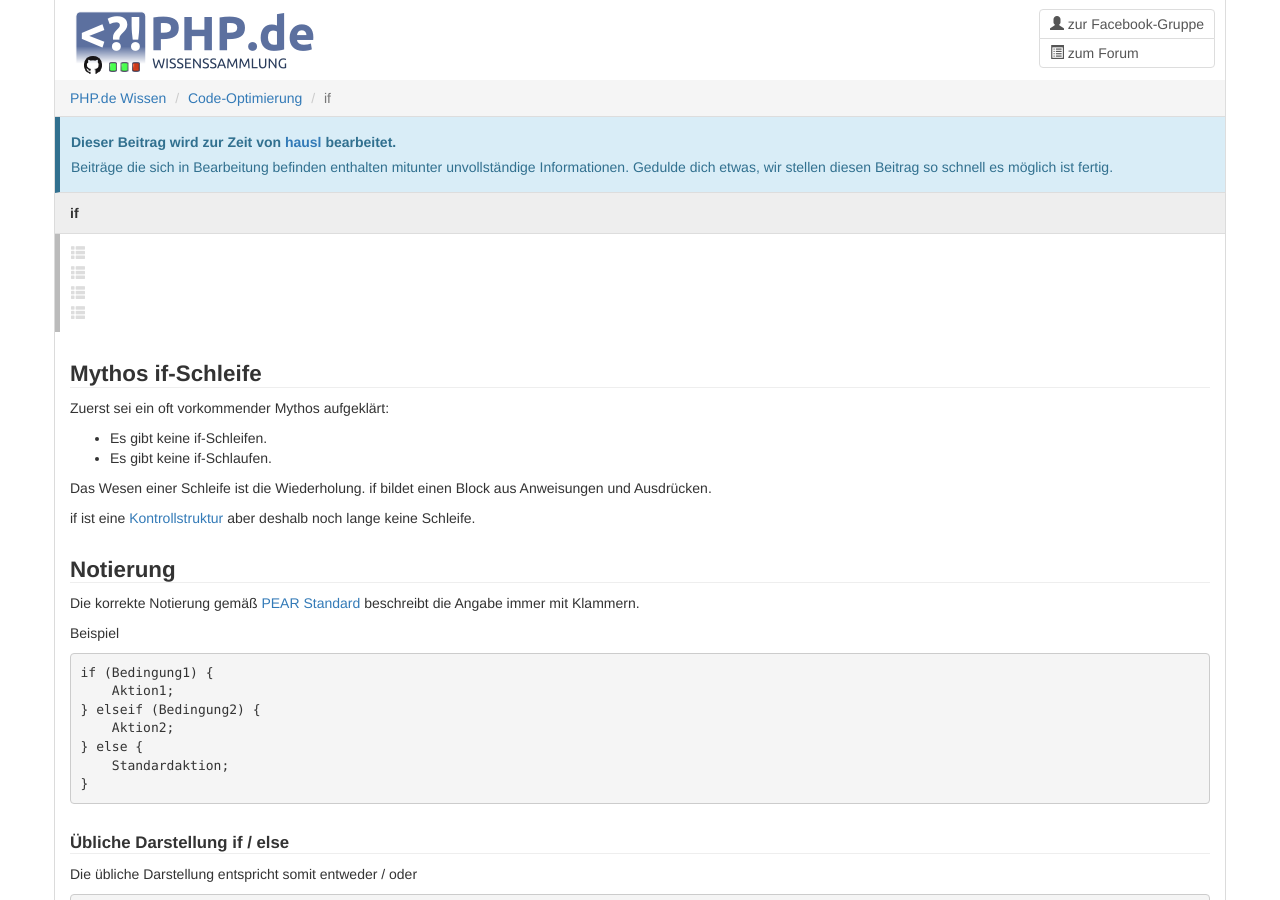
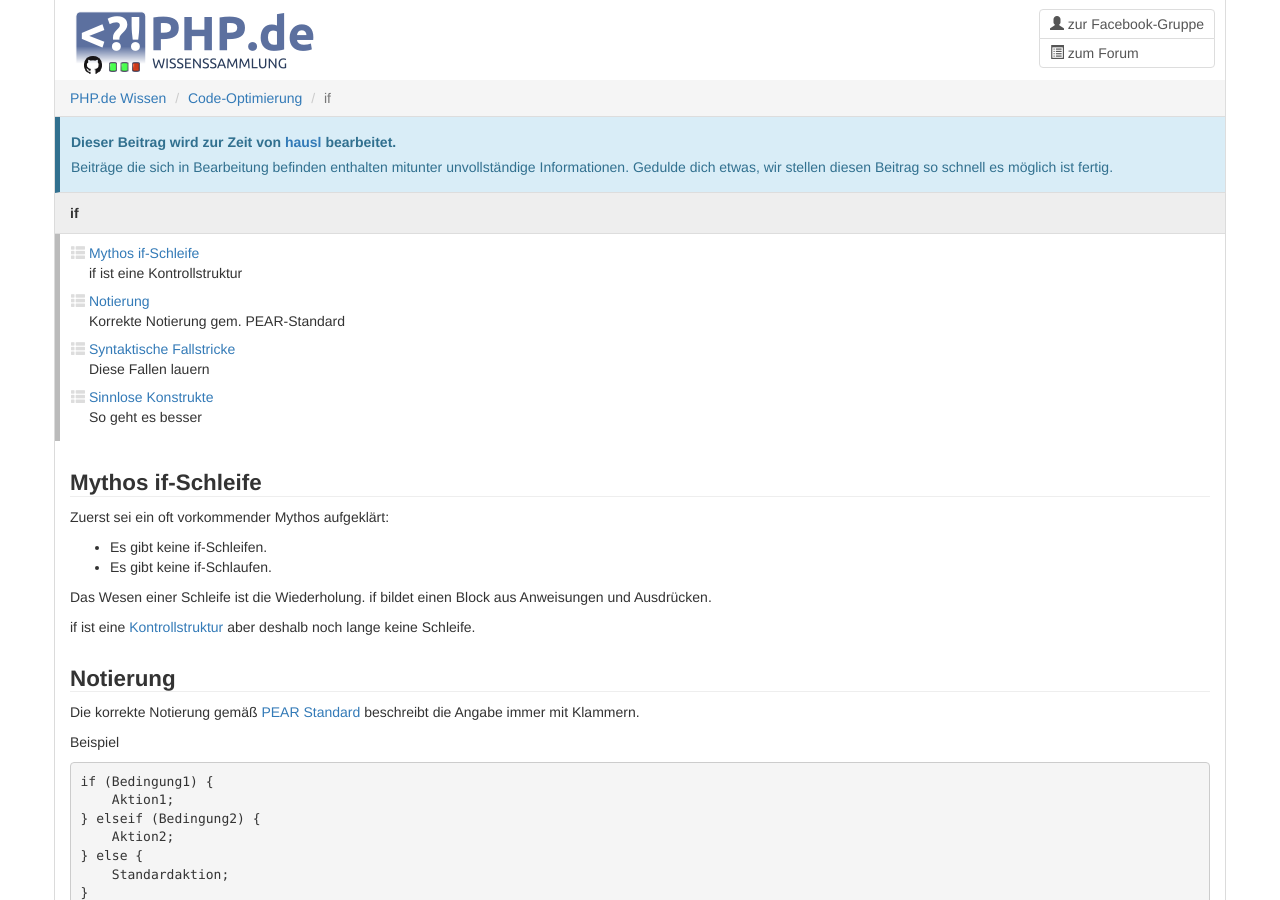
Before and after one commit to php-de/php-de.github.io, a Jekyll site: the page built from code-optimizing/if.md, in a window 1280 px wide and 900 px high. Built offline with Jekyll 4.4.1, drawn with Linux system fonts in a browser that asks for light colours; nearby versions of some CDN libraries; some of the changed text lies outside the part shown.

Commit message:
Update if.md

```diff
--- a/code-optimizing/if.md
+++ b/code-optimizing/if.md
@@ -9,21 +9,21 @@ author:
         profile: 21246
 
 inhalt:
-    -   name: ""
-        anchor:
-        simple: ""
+    -   name: "Mythos if-Schleife"
+        anchor: mythos-if-schleife
+        simple: "if ist eine Kontrollstruktur"
 
-    -   name: ""
-        anchor:
-        simple: ""
+    -   name: "Notierung"
+        anchor: notierung
+        simple: "Korrekte Notierung gem. PEAR-Standard"
 
-    -   name: ""
-        anchor:
-        simple: ""
+    -   name: "Syntaktische Fallstricke"
+        anchor: syntaktische-fallstricke
+        simple: "Diese Fallen lauern"
 
-    -   name: ""
-        anchor:
-        simple: ""
+    -   name: "Sinnlose Konstrukte"
+        anchor: sinnlose-konstrukte
+        simple: "So geht es besser"
 
 
 #entry-type: in-discussion
```
Also changed, not shown: other parts of code-optimizing/if.md (+1 -1 lines).
